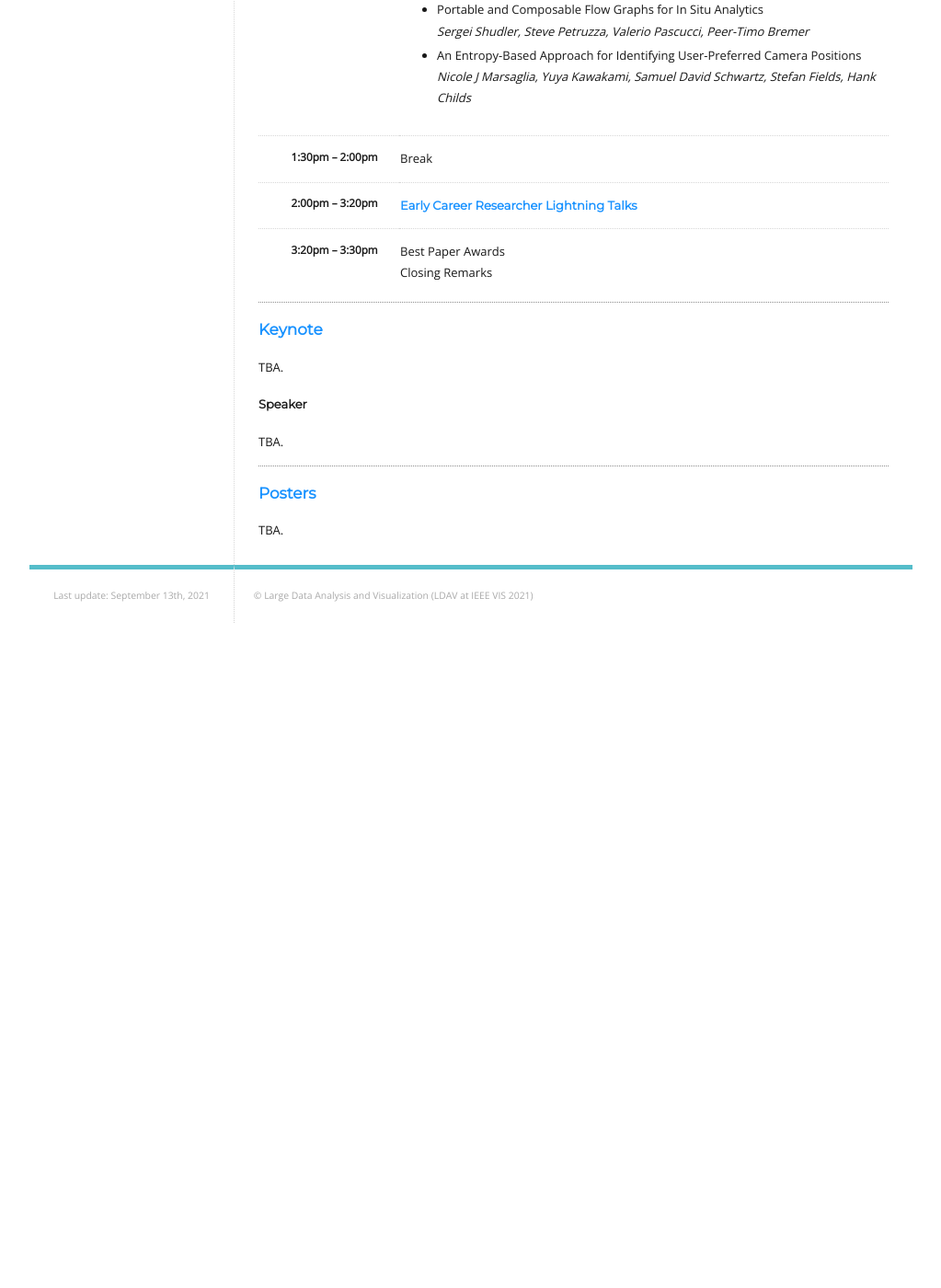
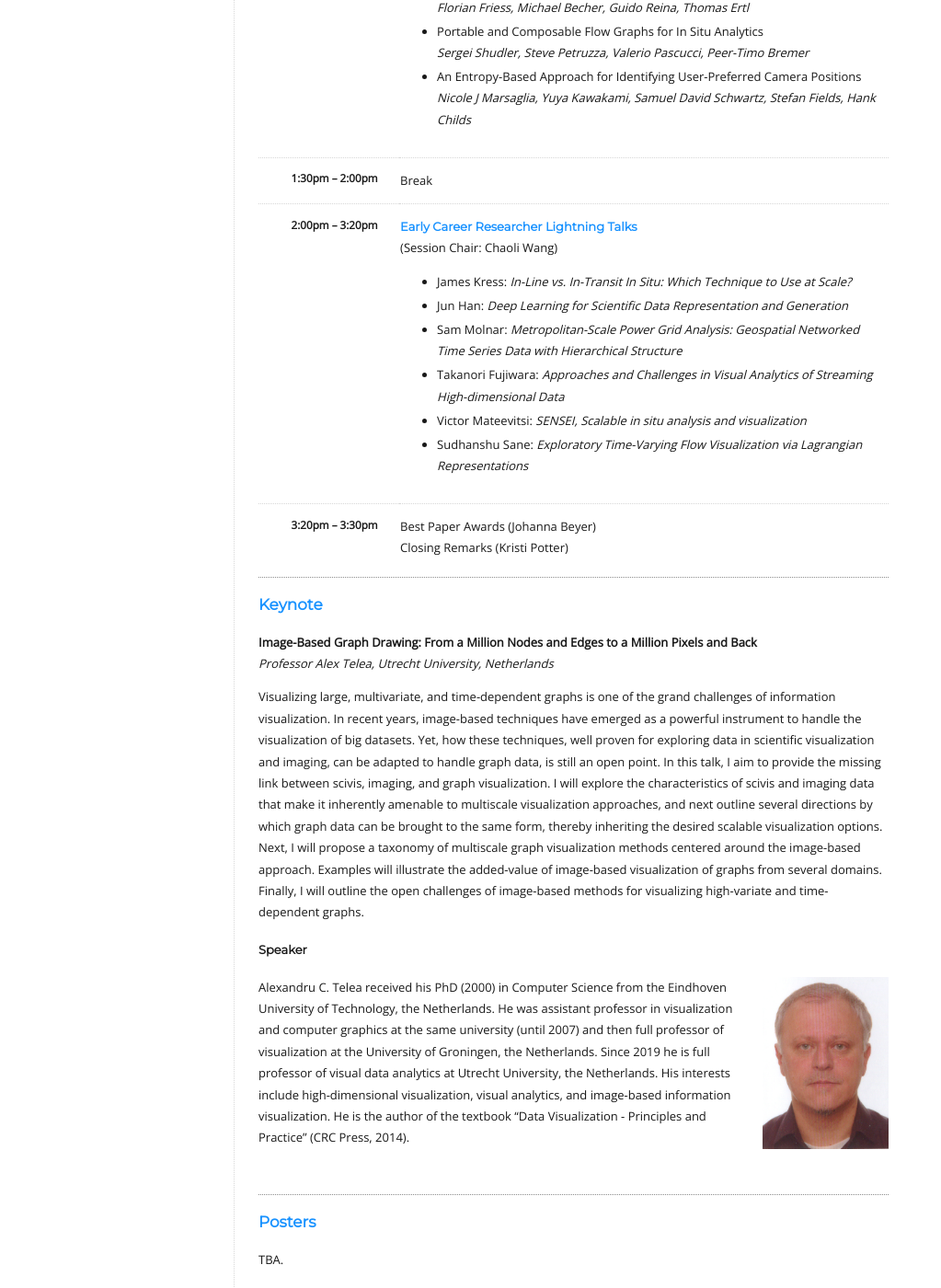
Before and after one commit to LDAV-Symposium/2023, a Jekyll site: the page built from _pages/program.md, in a window 1280 px wide and 1400 px high, scrolled down 1246 px. Shown: the whole window at 92% size, without its empty margins (128-1151 px from the left). Built offline with Jekyll 4.4.1, drawn with Linux system fonts in a browser that asks for light colours; before the commit the page ends 1936 px from its top, so only the background shows below that; some of the changed text lies outside the part shown.

Commit message:
go for it

```diff
--- a/_layouts/default.html
+++ b/_layouts/default.html
@@ -73,7 +73,7 @@
 
   <footer>
     <aside>
-      Last update: September 13th, 2021
+      Last update: September 29th, 2021
 <!--       {{ page.last_modified_at | date: '%b %e, %Y' }} -->
     </aside>
     <article>
--- a/_pages/program.md
+++ b/_pages/program.md
@@ -23,7 +23,7 @@ title: Program
       <!--       (<a href="https://youtu.be/egXjNGyYHlQ" target="new">Youtube live stream</a>) -->
       </h4>
       <i>Professor Alex Telea, Utrecht University</i><br>
-      <b>TBA</b><br/>
+      <b>Image-Based Graph Drawing:<br> From a Million Nodes and Edges to a Million Pixels and Back</b><br/>
       <a style="font-size: smaller; display: block; margin-top: .5em;" href="#keynote">Details</a>
     </td>
   </tr>
@@ -33,7 +33,7 @@ title: Program
       <h4>Best Paper
 <!--       (<a href="https://youtu.be/egXjNGyYHlQ" target="new">Youtube live stream</a>) -->
       </h4>
-      (Session Chair: TBA)
+      (Session Chair: Julien Tierny)
       <ul>
         <li>
            Data-Aware Predictive Scheduling for Distributed-Memory Ray Tracing
@@ -149,13 +149,23 @@ title: Program
     <td>2:00pm &ndash; 3:20pm</td>
     <td>
       <h4>Early Career Researcher Lightning Talks</h4>
+      (Session Chair: Chaoli Wang)
+      <ul>
+        <li>James Kress: <i>In-Line vs. In-Transit In Situ: Which Technique to Use at Scale?</i>
+        </li>
+        <li> Jun Han: <i>Deep Learning for Scientific Data Representation and Generation</i><br></li>
+        <li> Sam Molnar: <i>Metropolitan-Scale Power Grid Analysis: Geospatial Networked Time Series Data with Hierarchical Structure</i><br></li>
+        <li> Takanori Fujiwara: <i>Approaches and Challenges in Visual Analytics of Streaming High-dimensional Data</i><br></li>
+        <li> Victor Mateevitsi: <i>SENSEI, Scalable in situ analysis and visualization</i><br></li>
+        <li> Sudhanshu Sane: <i>Exploratory Time-Varying Flow Visualization via Lagrangian Representations</i></li>
+        </ul>
     </td>
   </tr>
   <tr>
     <td>3:20pm &ndash; 3:30pm</td>
     <td>
-      Best Paper Awards<br/>
-      Closing Remarks
+      Best Paper Awards (Johanna Beyer)<br/>
+      Closing Remarks (Kristi Potter)
     </td>
   </tr>
 </table>
@@ -164,19 +174,17 @@ title: Program
 
 # Keynote
 
-TBA.
+**Image-Based Graph Drawing: From a Million Nodes and Edges to a Million Pixels and Back**<br/>
+_Professor Alex Telea, Utrecht University, Netherlands_
 
-<!--**Large-Scale Visual Analytics: A Reflection on Methodology and Practice**<br/>
-_Professor Huamin Qu, Hong Kong University of Science and Technology, Hong Kong_
-
-In the past decade, the VisLab at the Hong Kong University of Science and Technology has closely worked with industry to develop large-scale visual analytics systems for different application domains, especially E-Learning, Urban Computing, Smart Manufacturing, and FinTech. These systems have been deployed to more than 10 companies and about 20 papers related to these systems have been published in IEEE VAST conferences. During this process, we have accumulated experience and learned lessons. In this talk, I will introduce some representative works and share my reflection on the methodology and practice of developing large-scale visual analytics systems. I will especially talk about the limitations of the current approaches including the ad-hoc nature of the methodology and the overly complicated visualization designs and systems, and provide my thoughts on how these can be improved with the help of machine learning and also technology from software engineering. -->
+Visualizing large, multivariate, and time-dependent graphs is one of the grand challenges of information visualization. In recent years, image-based techniques have emerged as a powerful instrument to handle the visualization of big datasets. Yet, how these techniques, well proven for exploring data in scientific visualization and imaging, can be adapted to handle graph data, is still an open point. In this talk, I aim to provide the missing link between scivis, imaging, and graph visualization. I will explore the characteristics of scivis and imaging data that make it inherently amenable to multiscale visualization approaches, and next outline several directions by which graph data can be brought to the same form, thereby inheriting the desired scalable visualization options. Next, I will propose a taxonomy of multiscale graph visualization methods centered around the image-based approach. Examples will illustrate the added-value of image-based visualization of graphs from several domains. Finally, I will outline the open challenges of image-based methods for visualizing high-variate and time-dependent graphs.
 
 #### Speaker
 
-TBA.
+<img style="padding: 0; margin: 0 0 1em 1em; float: right; width: 20%" src="assets/telea.jpg" />
+Alexandru C. Telea received his PhD (2000) in Computer Science from the Eindhoven University of Technology, the Netherlands. He was assistant professor in visualization and computer graphics at the same university (until 2007) and then full professor of visualization at the University of Groningen, the Netherlands. Since 2019 he is full professor of visual data analytics at Utrecht University, the Netherlands. His interests include high-dimensional visualization, visual analytics, and image-based information visualization. He is the author of the textbook "Data Visualization - Principles and Practice" (CRC Press, 2014).
 
-<!--<img style="padding: 0; margin: 0 0 1em 1em; float: right; width: 20%" src="assets/Huamin_Qu.jpg" />
-Prof. Huamin Qu is the Director of Interdisciplinary Programs Office (IPO) and a professor in the Department of Computer Science and Engineering (CSE) at the Hong Kong University of Science and Technology (HKUST). His main research interests are in visualization and human-computer interaction, with focuses on urban informatics, social network analysis, E-learning, text visualization, and explainable artificial intelligence (XAI). He is currently an associate editor of Computer Graphics Forum (CGF), and was an associate editor of IEEE Transactions on Visualization and Computer Graphics (TVCG), a paper co-chair for IEEE VIS’14 (SciVis), VIS’15 (SciVis) and VIS’18 (VAST). He has served on the steering committees of IEEE PacificVis, IEEE VAST, and IEEE VIS. Prof. QU’s research has been recognized by many awards including 11 Best paper/Honorable Mention awards, IBM Faculty Award, Distinguished Collaborator Award from Huawei Noah's Ark Lab, and AI 2000 Most Influential Scholar Award (for Contributions to the field of Visualization between 2009 and 2019). He has graduated 28 PhD students.-->
+<br>
 
 ---
 
```
Also changed, not shown: other parts of _pages/program.md (+1 -1 lines), assets/telea.jpg (added).
